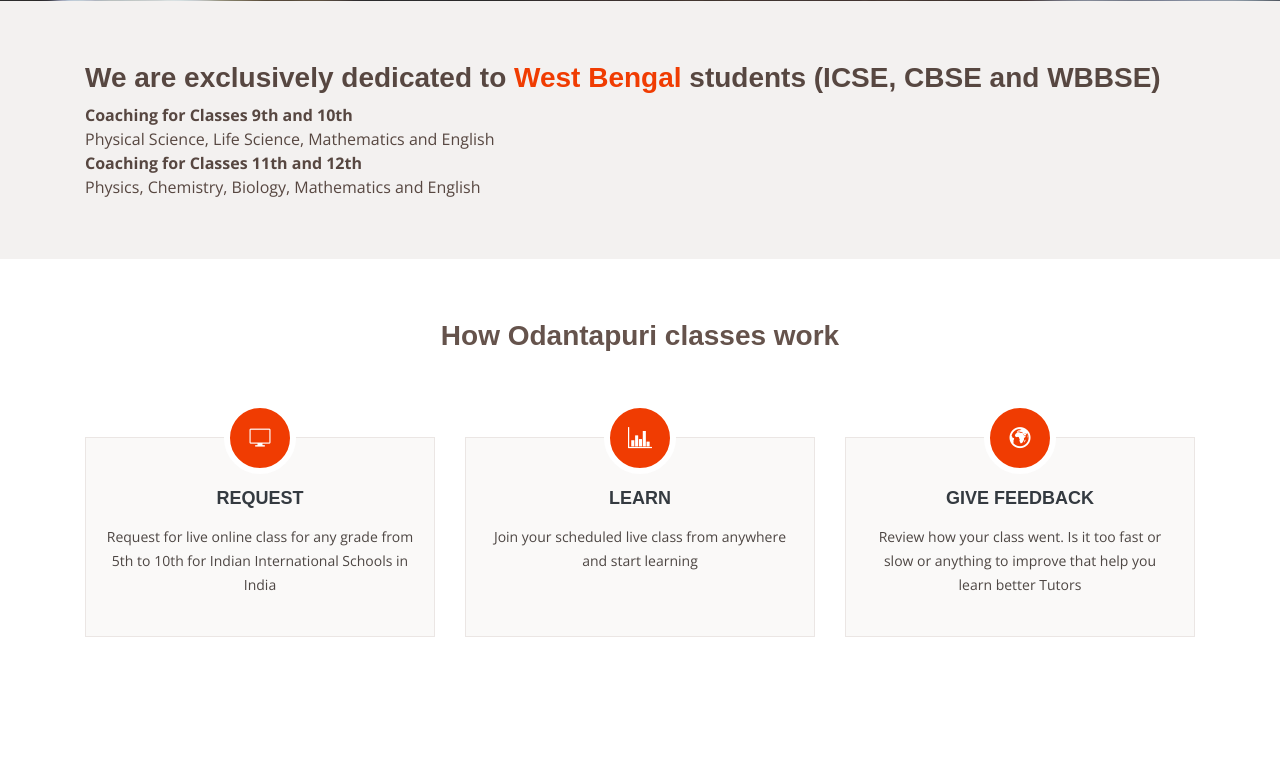
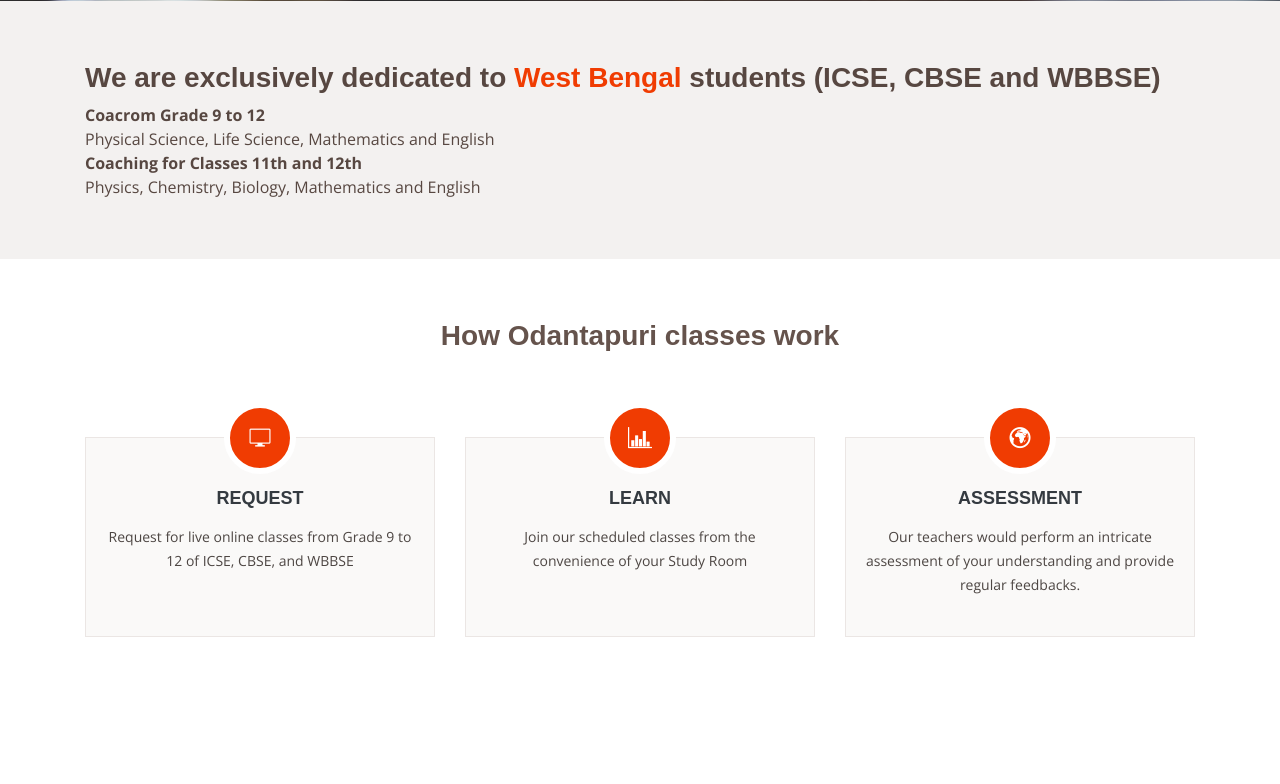
Before and after one commit to odantapuri/portal, a PHP site: page / in a window 1280 px wide. Shown: the part 671-1455 px from the top of the page. Run offline with PHP 8.4, Linux system fonts and the light colour scheme; some web fonts are replaced.

Commit message:
Further updates

```diff
--- a/CONTENT/ROOT_URI/_home.php
+++ b/CONTENT/ROOT_URI/_home.php
@@ -64,7 +64,7 @@
         <div class="row">
           <div class="col-lg-12 text-center text-lg-left">
             <h3>We are exclusively dedicated to <span>West Bengal</span> students (ICSE, CBSE and WBBSE)</h3>
-            <p> <b>Coaching for Classes 9th and 10th</b></p>
+            <p> <b>Coacrom Grade 9 to 12</b></p>
             Physical Science, Life Science, Mathematics and English
             <p> <b>Coaching for Classes 11th and 12th</b></p>
             <tab>Physics, Chemistry, Biology, Mathematics and English
@@ -90,21 +90,21 @@
             <div class="icon-box" data-aos="fade-up">
               <div class="icon"><i class="icofont-computer"></i></div>
               <h4 class="title"><a href="#">Request</a></h4>
-              <p class="description">Request for live online class for any grade from 5th to 10th for Indian International Schools in India</p>
+              <p class="description">Request for live online classes from Grade 9 to 12 of ICSE, CBSE, and WBBSE </p>
             </div>
           </div>
           <div class="col-lg-4 col-md-6">
             <div class="icon-box" data-aos="fade-up" data-aos-delay="100">
               <div class="icon"><i class="icofont-chart-bar-graph"></i></div>
               <h4 class="title"><a href="#">Learn</a></h4>
-              <p class="description">Join your scheduled live class from anywhere and start learning</p>
+              <p class="description">Join our scheduled classes from the convenience of your Study Room</p>
             </div>
           </div>
           <div class="col-lg-4 col-md-6">
             <div class="icon-box" data-aos="fade-up" data-aos-delay="200">
               <div class="icon"><i class="icofont-earth"></i></div>
-              <h4 class="title"><a href="">Give Feedback</a></h4>
-              <p class="description">Review how your class went. Is it too fast or slow or anything to improve that help you learn better Tutors</p>
+              <h4 class="title"><a href="">Assessment</a></h4>
+              <p class="description">Our teachers would perform an intricate assessment of your understanding and provide regular feedbacks.</p>
             </div>
           </div>
         </div>
@@ -133,7 +133,7 @@
   <div class="modal-dialog" role="document">
     <div class="modal-content">
       <div class="modal-header">
-        <h5 class="modal-title" id="joinFreeClassesModalLabel">Modal title</h5>
+        <h5 class="modal-title" id="joinFreeClassesModalLabel">Enter details about yourself</h5>
         <button type="button" class="close" data-dismiss="modal" aria-label="Close">
           <span aria-hidden="true">&times;</span>
         </button>
@@ -152,17 +152,28 @@
           <span class="input-group-addon"><i class="glyphicon glyphicon-earphone"></i></span>
           <input id="contactNo" type="text" class="form-control" name="contactNo" placeholder="Please enter your Phone Number">
         </div>
-        <select class="browser-default custom-select custom-select-lg mb-3">
-          <option selected>Open this select menu</option>
-          <option value="1">One</option>
-          <option value="2">Two</option>
-          <option value="3">Three</option>
+        <select class="custom-select">
+          <option selected>Select Class</option>
+          <option value="1">IX</option>
+          <option value="2">X</option>
+          <option value="3">XI</option>
+          <option value="3">XII</option>
+        </select>
+        <select class="custom-select">
+          <option selected>Select Subject</option>
+          <option value="1">Mathematics</option>
+          <option value="2">Physics</option>
+          <option value="3">Chemistry</option>
+          <option value="4">Life Science</option>
+          <option value="5">Physical Science</option>
+          <option value="6">English</option>
+          <option value="7">Biology</option>
         </select>
       </form>
       </div>
       <div class="modal-footer">
         <button type="button" class="btn btn-secondary" data-dismiss="modal">Close</button>
-        <button type="button" class="btn btn-primary">Save changes</button>
+        <button type="button" class="btn btn-primary">Submit</button>
       </div>
     </div>
   </div>
```
